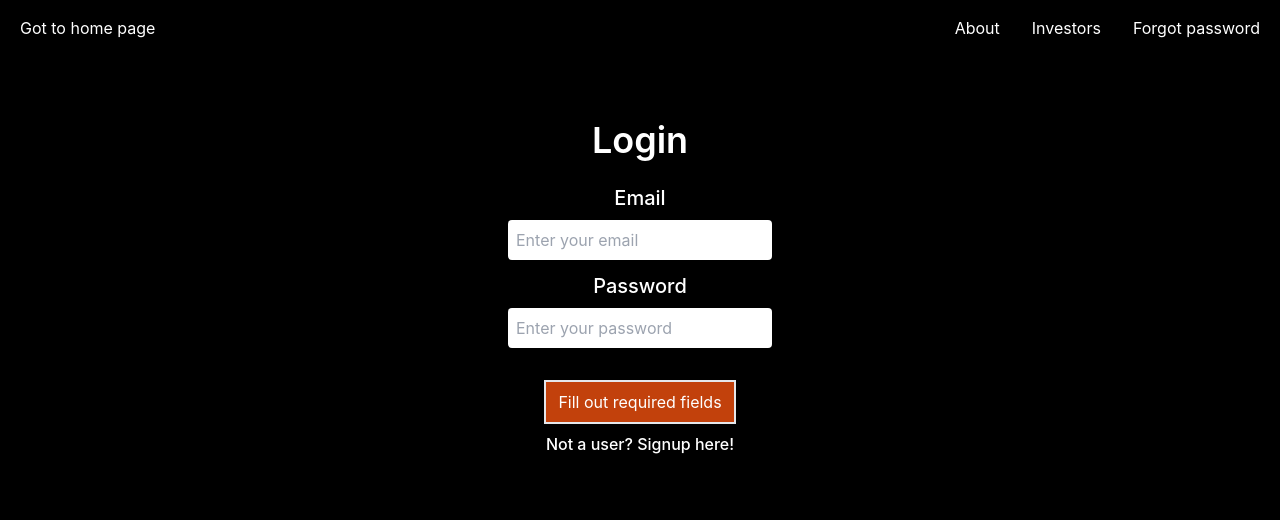
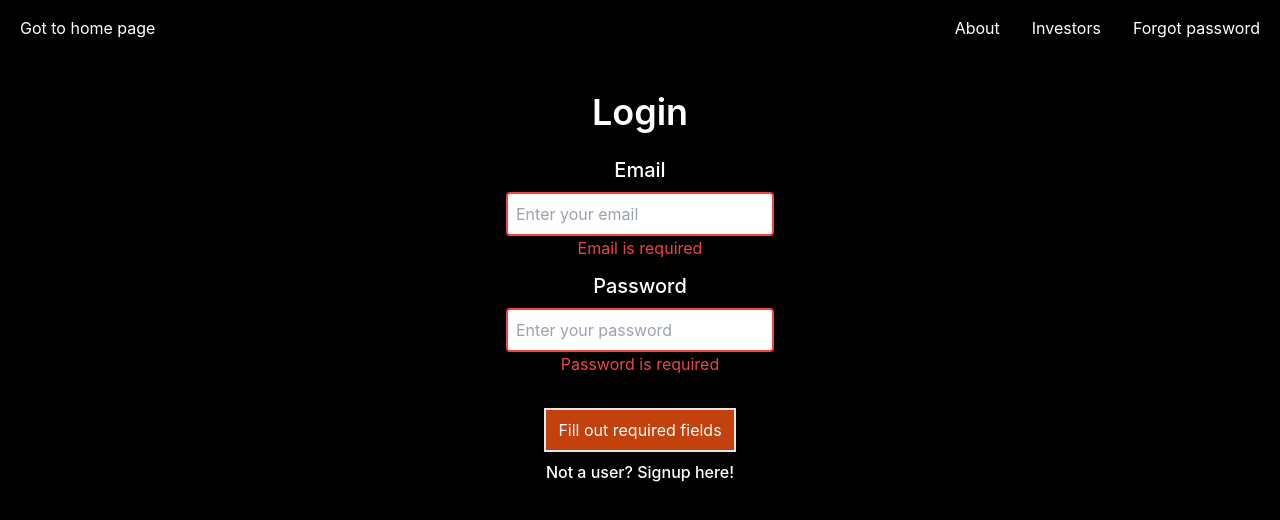
Before and after one commit to italianPalms/palmsiFy, a React (Create React App) app: page /login in a window 1280 px wide. Both pictures are taken after a click on the button "Fill out required fields". Shown: the top 520 px of the page. Built offline with nearby package versions, Linux system fonts and the light colour scheme; no server answers.

Commit message:
add red border and red info text if user tries to log in without filling out email and password

```diff
--- a/src/pages/Login.jsx
+++ b/src/pages/Login.jsx
@@ -16,6 +16,9 @@ export default function Login() {
     const [, setCookie] = useCookies();
     const [cookies] = useCookies(["access_token"]);
     const [buttonDisabled, setButtonDisabled] = useState(true);
+    const [emailBorderColor, setEmailBorderColor] = useState(false);
+    const [passwordBorderColor, setPasswordBorderColor] = useState(false);
+    const [loginAttempted, setLoginAttempted] = useState(false);
 
     // redicrect to profile page
     // if user try to enter the login page when logged in
@@ -42,6 +45,7 @@ export default function Login() {
             console.log("Login failed" + error);
         } finally {
             setLoading(false);
+            setLoginAttempted(true);
         }
     }
 
@@ -57,9 +61,16 @@ export default function Login() {
         } else {
             setButtonDisabled(true);
         }
-    }, [user.email.length, user.password.length]);
+
+        setEmailBorderColor( loginAttempted && user.email.length === 0)
+        setPasswordBorderColor(loginAttempted && user.password.length === 0)
+
+    }, [user.email.length, user.password.length, loginAttempted]);
 
     const buttonColor = buttonDisabled ? 'bg-orange-700 hover:bg-orange-900' : 'bg-sky-400 hover:bg-sky-500';
+
+    const emailColor = emailBorderColor ? "border-red-500" : "";
+    const passwordColor = passwordBorderColor ? "border-red-500" : "";
 
     return (
         <>
@@ -72,22 +83,28 @@ export default function Login() {
 
         <label className="text-xl font-medium mt-3">Email</label>
         <input
-        className="p-2 mt-2 text-black rounded"
+        className={`p-2 mt-2 text-black rounded border-2 ${emailColor}`}
         id="email"
         type="email"
         value={user.email}
         onChange={(e) => setUser({...user, email: e.target.value})}
-        placeholder="Enter your email"></input>
+        placeholder="Enter your email"
+        required>
+        </input>
+        {loginAttempted && emailBorderColor && <p className="text-red-500">Email is required</p>}
 
         <label className="text-xl font-medium mt-3">Password</label>
         <input
-        className="p-2 mt-2 text-black rounded"
+        className={`p-2 mt-2 text-black rounded border-2 ${passwordColor}`}
         id="password"
         type="password"
         value={user.password}
         onChange={(e) => setUser({...user, password: e.target.value})}
         onKeyDown={onLoginKeypress}
-        placeholder="Enter your password"></input>
+        placeholder="Enter your password"
+        required>
+        </input>
+        {loginAttempted && passwordBorderColor && <p className="text-red-500">Password is required</p>}
 
         <button type="submit" className={`border-2 mt-8 p-2 w-48 ${buttonColor}`}
         onClick={onLogin}
```
